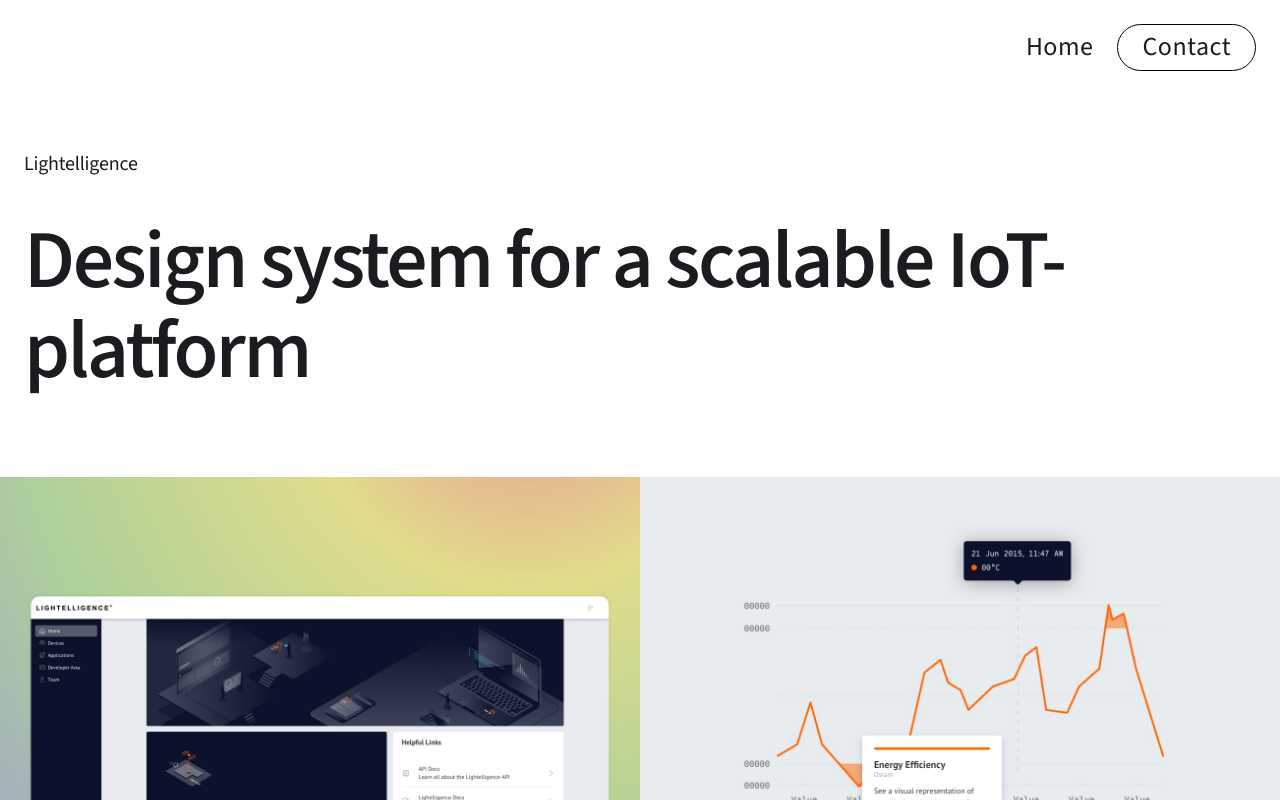
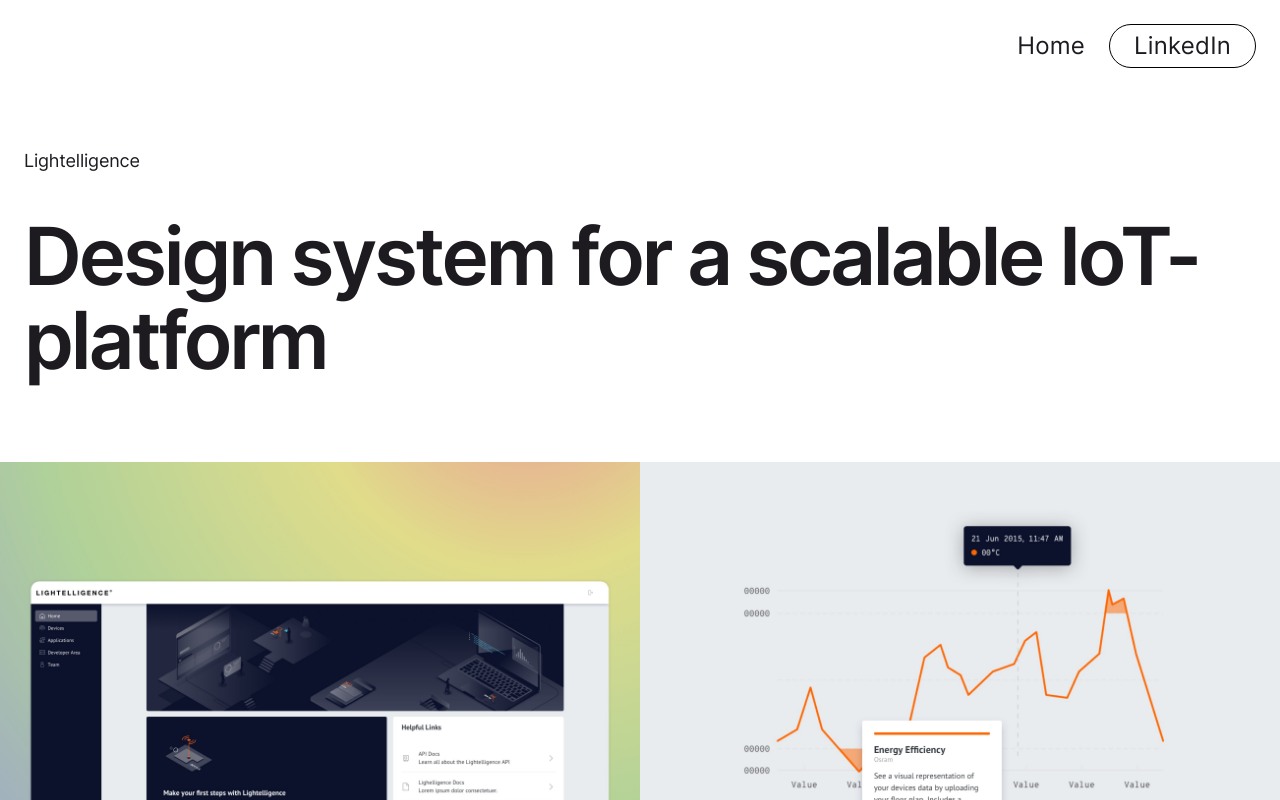
Before and after one commit to dbueker/portfolio-danielbueker, a Nuxt app: page /lightelligence in a window 1280 px wide. Shown: the top 800 px of the page. Built offline with nearby package versions, Linux system fonts and the light colour scheme.

Commit message:
Font and Contact Update

```diff
--- a/assets/css/main.css
+++ b/assets/css/main.css
@@ -3,8 +3,8 @@
 @tailwind utilities;
 
 @font-face {
-    font-family: "SourceSans3";
-    src: url(../fonts/source-sans-3/SourceSans3-VariableFont_wght.ttf);
+    font-family: "Inter";
+    src: url(../fonts/inter/Inter-VariableFont.ttf);
 }
 
 /* Menu Transition */
--- a/components/CaseFacts.vue
+++ b/components/CaseFacts.vue
@@ -19,7 +19,7 @@
         <div v-for="line in lines">
             <div class="space-y-2 bg-lightmode-surface dark:bg-darkmode-surface rounded-small px-6 py-4 h-full">
                 <p class="text-chapter text-lightmode-on-background-subdued dark:text-darkmode-on-background-subdued">{{ line.leading }}</p>
-                <p class="text-body-semibold text-lightmode-on-surface dark:text-darkmode-on-surface">{{ line.trailing }}</p>
+                <p class="text-body text-lightmode-on-surface dark:text-darkmode-on-surface">{{ line.trailing }}</p>
             </div>
         </div>
     </div>
--- a/components/Footer.vue
+++ b/components/Footer.vue
@@ -1,11 +1,9 @@
 <template>
     <div class="bg-lightmode-primary dark:bg-darkmode-primary w-full pb-4 pt-24 md:pt-28 lg:pt-32 mt-24 md:mt-28 lg:mt-32">
         <div class="px-6 mx-auto lg:max-w-screen-xl">
-          <div class="space-y-6 mb-24 md:mb-28 lg:mb-32 max-w-xl text-lightmode-on-primary dark:text-darkmode-on-primary">
-            <a href="mailto:da.bueker@gmail.com" class="text-title-mobile lg:text-title-desktop">Say hello</a>
-            <p class="text-body pb-6">I love to team up for improving or designing new things from scratch. If you are curious about what we could do together, say hello!</p>
-            <div><a class="text-body-bold underline hover:opacity-60 transition ease-in-out duration-200" href="mailto:da.bueker@gmail.com" >da.bueker@gmail.com</a></div>
-            <div><a class="text-body-bold underline hover:opacity-60 transition ease-in-out duration-200" href="https://www.linkedin.com/in/danielbueker/" target="_blank">LinkedIn</a></div>
+          <div class="space-y-8 mb-24 md:mb-28 lg:mb-32 max-w-xl text-lightmode-on-primary dark:text-darkmode-on-primary">
+            <p class="text-title-mobile lg:text-title-desktop">Say hello</p>
+            <p class="text-body pb-6">I love to team up for improving or designing new things from scratch. If you are curious about what we could do together, <a class="text-body-bold underline hover:opacity-60 transition ease-in-out duration-200" href="https://www.linkedin.com/in/danielbueker/" target="_blank">say hello!</a></p>
           </div>
           <div class="flex flex-row space-x-4 max-w-xl text-body-small  text-lightmode-on-primary-subdued dark:text-darkmode-on-primary-subdued">
               <p>© 2023 Daniel Büker</p>
--- a/components/HowMightWe.vue
+++ b/components/HowMightWe.vue
@@ -31,7 +31,7 @@
           <p class="text-body-bold">{{ modal.headline }}</p>
         </div>
         <div class="text-on-utility-light pt-4 pb-6 px-6 rounded-small-bottom w-full" :class=colorVariantsBottom[modal.color]>
-          <p class="text-body-semibold">{{ modal.text }}</p>
+          <p class="text-body">{{ modal.text }}</p>
         </div>
       </div>
     </div>
--- a/components/Intro.vue
+++ b/components/Intro.vue
@@ -2,8 +2,8 @@
     <div class="px-6 pt-20 mb-20 md:mb-28 lg:mb-40">
         <div class="text-lightmode-on-background dark:text-darkmode-on-background lg:max-w-[800px]">
             <p class="text-subtitle-mobile lg:text-subtitle-desktop">Daniel Büker</p>
-            <p class="text-title-mobile lg:text-title-desktop">Digital Product Designer</p>
-            <p class="pt-20 text-body-semibold text-lightmode-on-background dark:text-darkmode-on-background">I build high quality user experiences with a keen eye for detail and solid technical expertise.</p>
+            <p class="text-title-mobile lg:text-title-desktop">Human Interface Designer</p>
+            <p class="pt-20 text-body text-lightmode-on-background dark:text-darkmode-on-background">I build high quality digital products with a keen eye for detail and solid technical expertise.</p>
         </div>
     </div>
 </template>
--- a/components/Menu.vue
+++ b/components/Menu.vue
@@ -5,6 +5,6 @@
     <div class="px-6 pt-6 space-x-6 flex justify-end items-center">
         <NuxtLink v-if="$route.path === '/'" to="/about"><p class="text-button text-lightmode-on-background dark:text-darkmode-on-background hover:opacity-70 transition ease-in-out duration-200">About</p></NuxtLink>
         <NuxtLink v-else to="/"><p class="text-button text-lightmode-on-background dark:text-darkmode-on-background hover:opacity-70 transition ease-in-out duration-200">Home</p></NuxtLink>
-        <a href="mailto:da.bueker@gmail.com"><ButtonSmall text="Contact" /></a>
+        <a href="https://www.linkedin.com/in/danielbueker/" target="_blank"><ButtonSmall text="LinkedIn"/></a>
     </div>
 </template>
--- a/tailwind.config.js
+++ b/tailwind.config.js
@@ -10,39 +10,39 @@
   ],
   theme: {
     fontFamily: {
-      sans: ['"SourceSans3"', 'sans-serif']
+      sans: ['"Inter"', 'sans-serif']
     },
     fontSize: {
       'title-mobile': ['56px', {
-        lineHeight: '110%',
-        fontWeight: '550',
-        letterSpacing: '-0.03em',
+        lineHeight: '105%',
+        fontWeight: '600',
+        letterSpacing: '-0.04em',
       }],
-      'title-desktop': ['82px', {
-        lineHeight: '110%',
-        fontWeight: '550',
-        letterSpacing: '-0.03em',
+      'title-desktop': ['80px', {
+        lineHeight: '105%',
+        fontWeight: '600',
+        letterSpacing: '-0.04em',
       }],
       'subtitle-mobile': ['56px', {
-        lineHeight: '110%',
+        lineHeight: '105%',
         fontWeight: '300',
-        letterSpacing: '-0.03em',
+        letterSpacing: '-0.04em',
       }],
-      'subtitle-desktop': ['82px', {
-        lineHeight: '110%',
+      'subtitle-desktop': ['80px', {
+        lineHeight: '105%',
         fontWeight: '300',
-        letterSpacing: '-0.03em',
+        letterSpacing: '-0.04em',
         fontStretch: '150%'
       }],
       'h1-mobile': ['36px', {
         lineHeight: '110%',
-        fontWeight: '550',
-        letterSpacing: '-0.01em',
+        fontWeight: '600',
+        letterSpacing: '-0.015em',
       }],
       'h1-desktop': ['56px', {
         lineHeight: '110%',
-        fontWeight: '550',
-        letterSpacing: '-0.01em',
+        fontWeight: '600',
+        letterSpacing: '-0.015em',
       }],
       'h2-mobile': ['32px', {
         lineHeight: '110%',
@@ -54,35 +54,30 @@
         fontWeight: '500',
         letterSpacing: '-0.01em',
       }],
-      'chapter': ['20px', {
-        lineHeight: '130%',
+      'chapter': ['18px', {
+        lineHeight: '140%',
         fontWeight: '400',
         letterSpacing: '-0.01em',
       }],
-      'body': ['26px', {
-        lineHeight: '160%',
-        fontWeight: '350',
-        letterSpacing: '0.03em',
-      }],
-      'body-semibold': ['26px', {
+      'body': ['24px', {
         lineHeight: '160%',
         fontWeight: '400',
-        letterSpacing: '0.03em',
+        letterSpacing: '0.01em',
       }],
-      'body-bold': ['26px', {
+      'body-bold': ['24px', {
         lineHeight: '160%',
         fontWeight: '550',
-        letterSpacing: '0.03em',
+        letterSpacing: '0.01em',
       }],
       'body-small': ['16px', {
         lineHeight: '160%',
-        fontWeight: '300',
-        letterSpacing: '0.03em',
+        fontWeight: '400',
+        letterSpacing: '0.01em',
       }],
-      'button': ['26px', {
+      'button': ['24px', {
         lineHeight: '110%',
         fontWeight: '400',
-        letterSpacing: '0.02em',
+        letterSpacing: '0.01em',
       }],
     },
     colors: {
```
Also changed, not shown: assets/fonts/inter/Inter-VariableFont.ttf (added), assets/fonts/source-sans-3/SourceSans3-VariableFont_wght.ttf (deleted).
